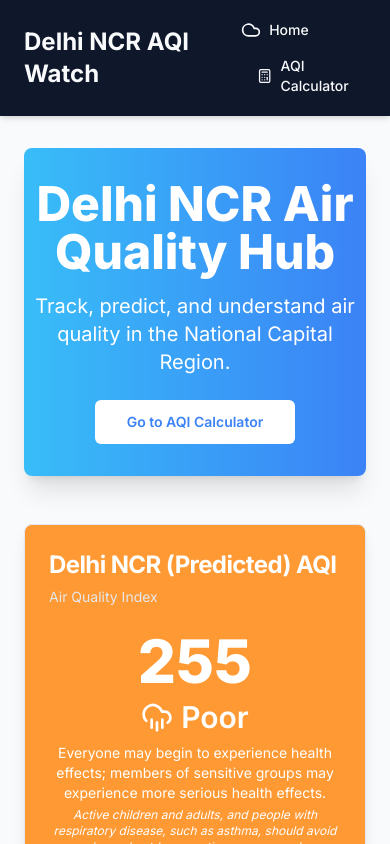
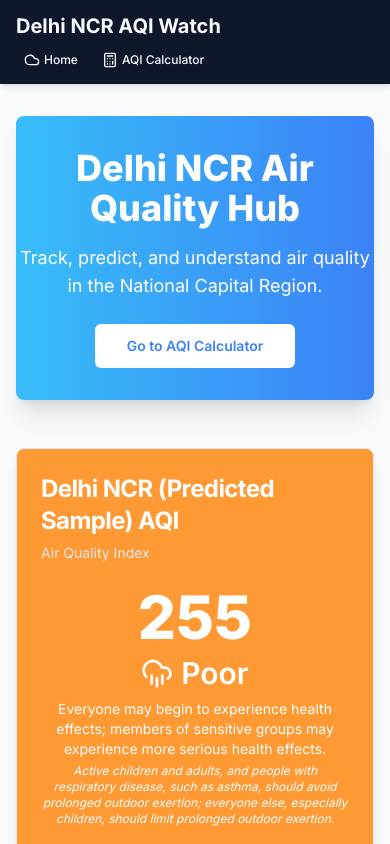
Before and after one commit to hritik7777777/delhi-air-future-cast, a React (Vite) app: page / in a window 390 px wide. Shown: the top 844 px of the page. Built offline with nearby package versions, Linux system fonts and the light colour scheme.

Commit message:
Add dynamic features and improve UX
Implement dynamic features, enhance user-friendliness, and ensure responsiveness across the website.

```diff
--- a/src/components/Layout.tsx
+++ b/src/components/Layout.tsx
@@ -7,29 +7,29 @@ const Layout: React.FC = () => {
   return (
     <div className="min-h-screen flex flex-col bg-gray-50">
       <header className="bg-primary text-primary-foreground shadow-md">
-        <nav className="container mx-auto px-6 py-3 flex justify-between items-center">
-          <Link to="/" className="text-2xl font-bold hover:text-gray-200 transition-colors">
+        <nav className="container mx-auto px-4 sm:px-6 py-3 flex flex-wrap justify-between items-center">
+          <Link to="/" className="text-xl sm:text-2xl font-bold hover:text-gray-200 transition-colors mb-2 sm:mb-0">
             Delhi NCR AQI Watch
           </Link>
-          <div className="space-x-4">
+          <div className="flex items-center space-x-2 sm:space-x-4">
             <Link
               to="/"
-              className="flex items-center px-3 py-2 rounded-md text-sm font-medium hover:bg-primary-foreground hover:text-primary transition-colors"
+              className="flex items-center px-2 py-1 sm:px-3 sm:py-2 rounded-md text-xs sm:text-sm font-medium hover:bg-primary-foreground hover:text-primary transition-colors"
             >
-              <Cloud className="mr-2 h-5 w-5" />
+              <Cloud className="mr-1 sm:mr-2 h-4 w-4 sm:h-5 sm:w-5" />
               Home
             </Link>
             <Link
               to="/calculator"
-              className="flex items-center px-3 py-2 rounded-md text-sm font-medium hover:bg-primary-foreground hover:text-primary transition-colors"
+              className="flex items-center px-2 py-1 sm:px-3 sm:py-2 rounded-md text-xs sm:text-sm font-medium hover:bg-primary-foreground hover:text-primary transition-colors"
             >
-              <Calculator className="mr-2 h-5 w-5" />
+              <Calculator className="mr-1 sm:mr-2 h-4 w-4 sm:h-5 sm:w-5" />
               AQI Calculator
             </Link>
           </div>
         </nav>
       </header>
-      <main className="flex-grow container mx-auto px-6 py-8">
+      <main className="flex-grow container mx-auto px-4 sm:px-6 py-8">
         <Outlet />
       </main>
       <footer className="bg-gray-800 text-gray-300 text-center p-4">
--- a/src/pages/Index.tsx
+++ b/src/pages/Index.tsx
@@ -3,9 +3,9 @@ import React from 'react';
 import AQIDisplay from '@/components/AQIDisplay';
 import { Button } from '@/components/ui/button';
 import { Card, CardContent, CardDescription, CardHeader, CardTitle } from '@/components/ui/card';
-import { Thermometer, CloudRain, Search, Gauge } from 'lucide-react'; // Added Gauge
+import { Thermometer, CloudRain, Search, Gauge } from 'lucide-react';
 import { Link } from 'react-router-dom';
-import HistoricalAQIChart from '@/components/HistoricalAQIChart'; // Import the new chart
+import HistoricalAQIChart from '@/components/HistoricalAQIChart';
 
 const Index: React.FC = () => {
   const mockPredictedAQIDelhi = 255; // Example: Poor
@@ -13,8 +13,8 @@ const Index: React.FC = () => {
   return (
     <div className="space-y-12">
       <section className="text-center py-8 bg-gradient-to-r from-sky-400 to-blue-500 rounded-lg shadow-xl text-white">
-        <h1 className="text-5xl font-extrabold mb-4">Delhi NCR Air Quality Hub</h1>
-        <p className="text-xl mb-6 max-w-2xl mx-auto">
+        <h1 className="text-4xl md:text-5xl font-extrabold mb-4">Delhi NCR Air Quality Hub</h1>
+        <p className="text-lg md:text-xl mb-6 max-w-2xl mx-auto">
           Track, predict, and understand air quality in the National Capital Region.
         </p>
         <Link to="/calculator">
@@ -26,7 +26,7 @@ const Index: React.FC = () => {
 
       <section className="grid md:grid-cols-2 gap-8 items-start">
         <div className="flex justify-center">
-          <AQIDisplay aqi={mockPredictedAQIDelhi} location="Delhi NCR (Predicted)" />
+          <AQIDisplay aqi={mockPredictedAQIDelhi} location="Delhi NCR (Predicted Sample)" />
         </div>
         <div className="space-y-4 text-gray-700 bg-white p-6 rounded-lg shadow-md">
           <h2 className="text-3xl font-semibold text-primary mb-3">Understanding AQI</h2>
@@ -36,7 +36,7 @@ const Index: React.FC = () => {
             percentage of the population is likely to experience adverse health effects.
           </p>
           <p>
-            Our platform provides predicted AQI values, historical trends, and a calculator to help you make informed
+            Our platform provides predicted AQI values (currently using sample data), historical trends, and a calculator to help you make informed
             decisions for your health and daily activities.
           </p>
         </div>
@@ -60,7 +60,8 @@ const Index: React.FC = () => {
             </CardHeader>
             <CardContent>
               <p className="text-sm text-muted-foreground text-center">
-                View predicted AQI levels for Delhi NCR to plan your day. (Currently using mock data)
+                View predicted AQI levels for Delhi NCR.
+                <span className="block text-xs mt-1 italic">(Currently uses sample data. Future updates aim to integrate live API data.)</span>
               </p>
             </CardContent>
           </Card>
```
